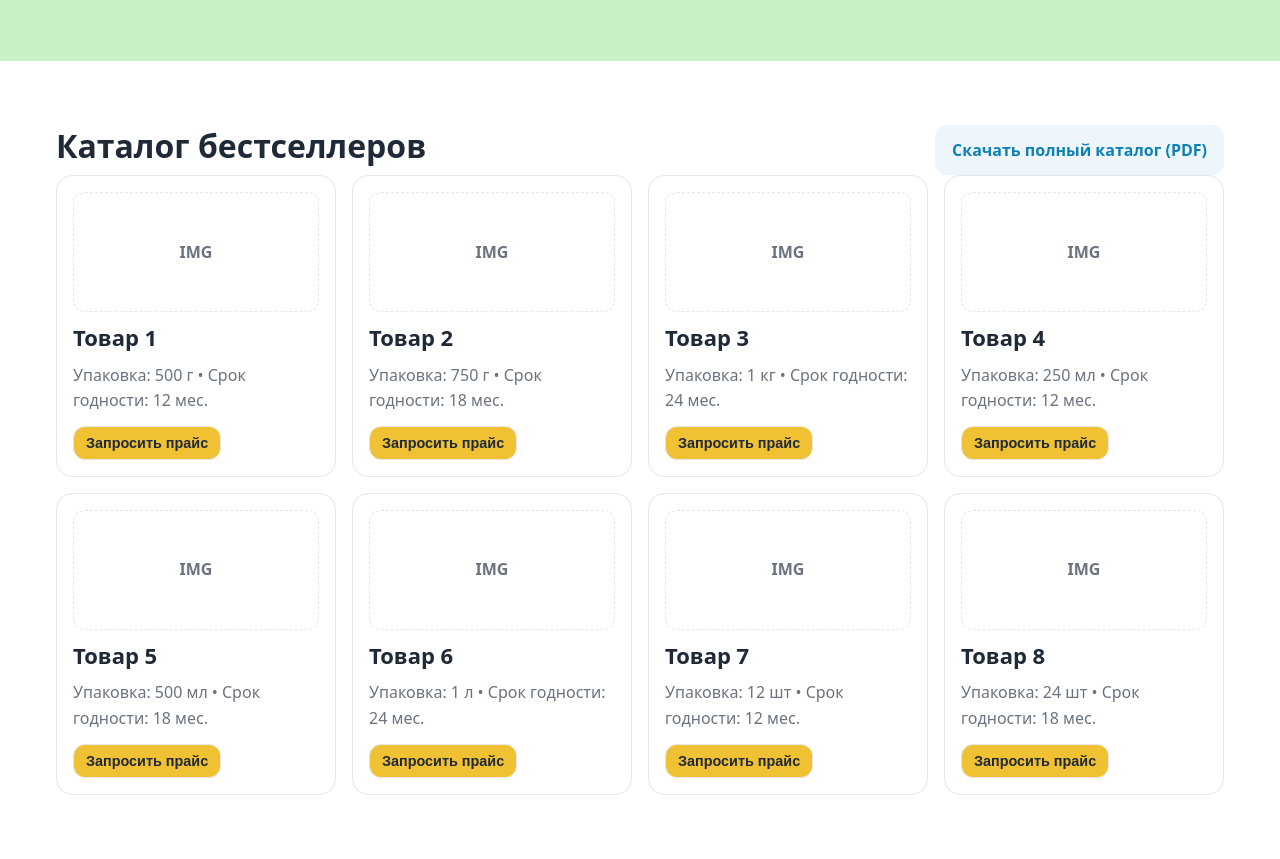
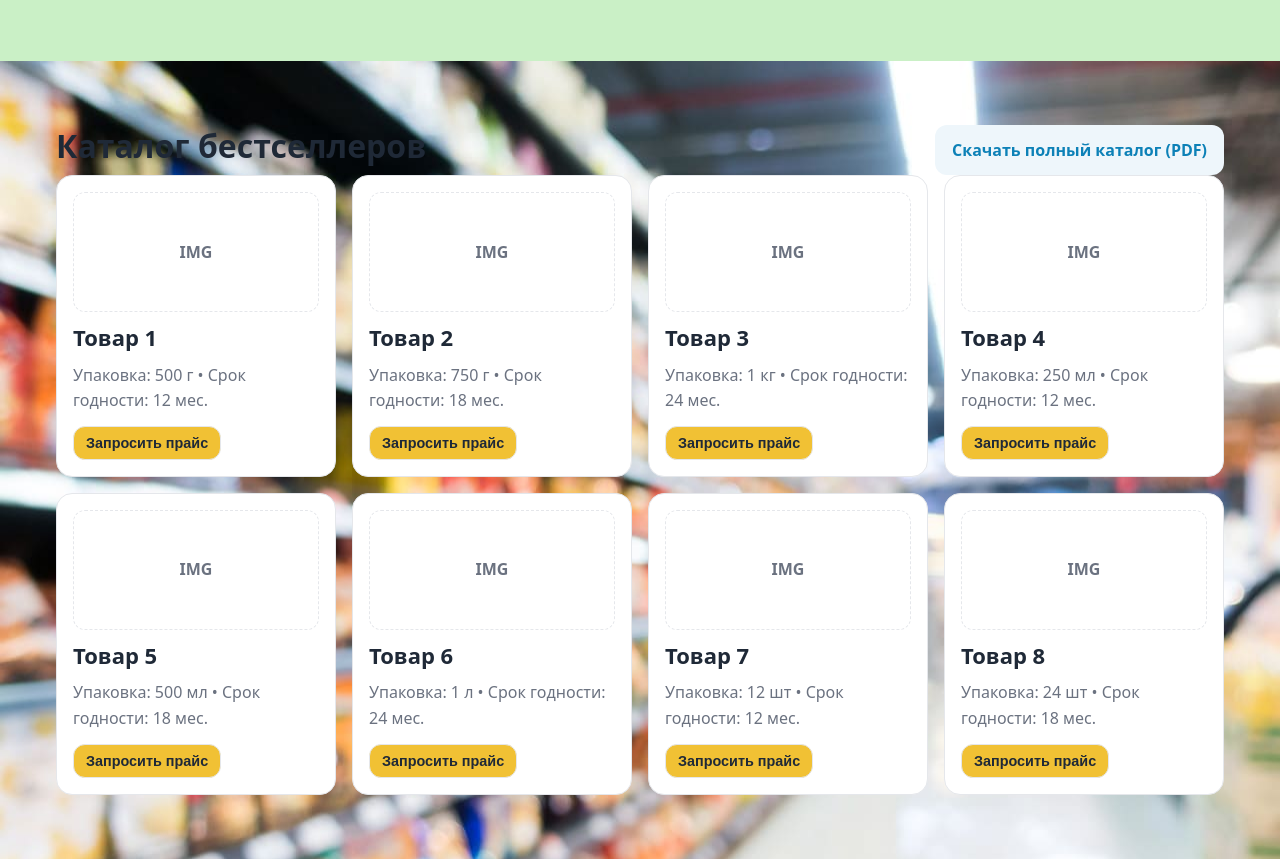
Before and after one commit to issatayski/richlife, a plain HTML site: page index.html in a window 1280 px wide. Shown: the part 2181-3040 px from the top of the page. Drawn offline with Linux system fonts and the light colour scheme.

Commit message:
Update index.html

```diff
--- a/index.html
+++ b/index.html
@@ -165,7 +165,7 @@
   </section>
 
   <!-- 7. Bestsellers -->
-  <section class="section alt" id="bestsellers">
+  <section class="section ctrl" id="bestsellers">
     <div class="container">
       <div class="section__head">
         <h2>Каталог бестселлеров</h2>
```
